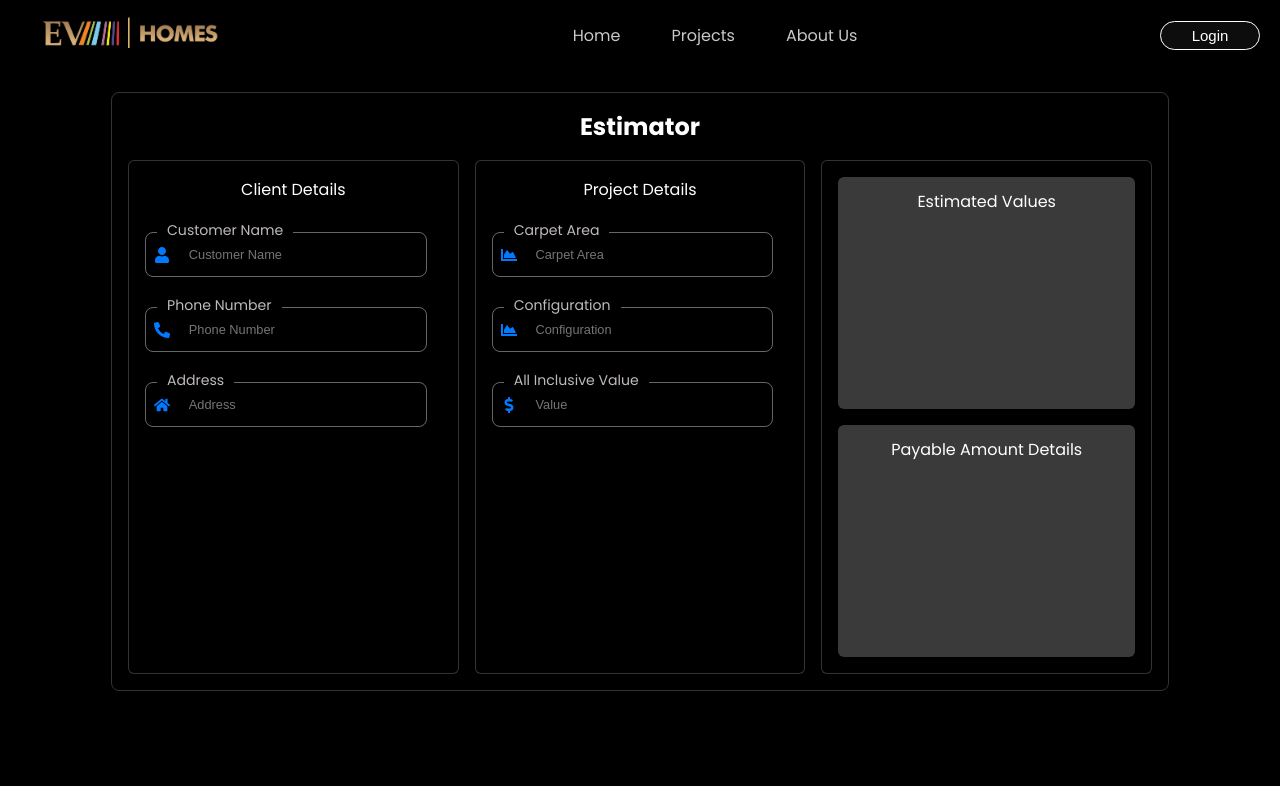
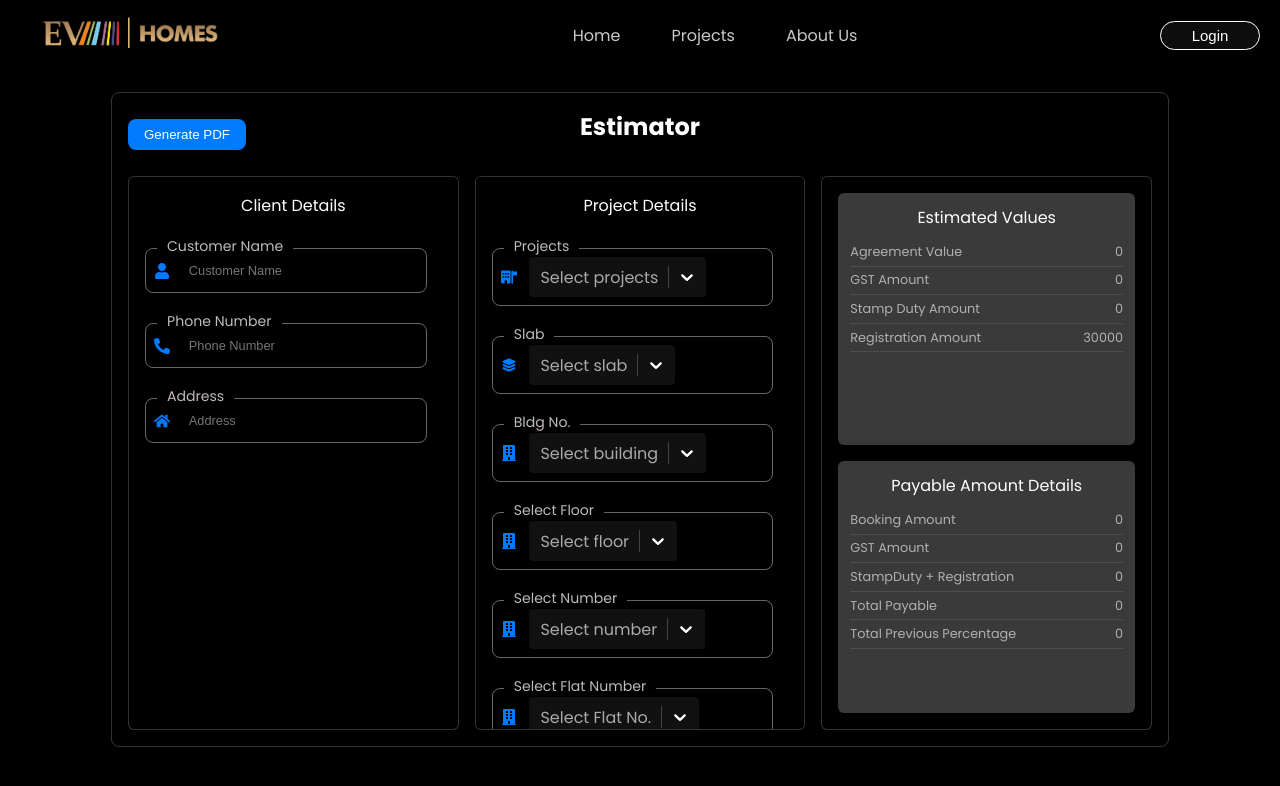
Before and after one commit to Tech2cool/ev-homes-web-next, a Next.js app: page /leads/estimate-generator in a window 1280 px wide. Shown: the top 786 px of the page. Built offline with nearby package versions, Linux system fonts and the light colour scheme.

Commit message:
estimator

```diff
--- /dev/null
+++ b/components/CustomSelect.js
@@ -0,0 +1,77 @@
+import React from "react";
+import Select from "react-select";
+import styles from "./EstimateGenerator/estimategenerator.module.css";
+
+const customStyles = {
+  control: (base, state) => ({
+    ...base,
+    minHeight: "40px",
+    backgroundColor: "#111",
+    borderColor: "transparent",
+    boxShadow: "none",
+    color: "#fff",
+  }),
+  input: (base) => ({
+    ...base,
+    color: "#fff",
+  }),
+  placeholder: (base) => ({
+    ...base,
+    color: "#aaa",
+  }),
+  singleValue: (base) => ({
+    ...base,
+    color: "#fff",
+  }),
+  menu: (base) => ({
+    ...base,
+    backgroundColor: "#222",
+    zIndex: 20,
+  }),
+  option: (base, { isSelected, isFocused }) => ({
+    ...base,
+    backgroundColor: isSelected ? "#007bff" : isFocused ? "#333" : "#222",
+    color: isSelected ? "#fff" : "#fff",
+    padding: "10px 12px",
+    cursor: "pointer",
+  }),
+  dropdownIndicator: (base) => ({
+    ...base,
+    color: "#fff",
+  }),
+  indicatorSeparator: (base) => ({
+    ...base,
+    backgroundColor: "#444",
+  }),
+};
+
+const CustomSelect = ({
+  id,
+  label,
+  icon: Icon,
+  options,
+  value,
+  onChange,
+  placeholder,
+}) => {
+  return (
+    <div className={styles.formControl}>
+      <label htmlFor={id}>{label}</label>
+      <div className={styles.inputWrapper}>
+        {Icon && <Icon className={styles.inputIcon} />}
+        <Select
+          id={id}
+          options={options}
+          value={value}
+          onChange={onChange}
+          placeholder={placeholder}
+          classNamePrefix="react-select"
+          closeMenuOnSelect={false}
+          styles={customStyles}
+        />
+      </div>
+    </div>
+  );
+};
+
+export default CustomSelect;
--- a/components/EstimateGenerator/Estimategenerator.js
+++ b/components/EstimateGenerator/Estimategenerator.js
@@ -7,8 +7,14 @@ import {
   FaHome,
   FaChartArea,
   FaDollarSign,
+  FaBuilding,
+  FaTag,
 } from "react-icons/fa";
-import Select from "react-select";
+import { FaBuildingFlag } from "react-icons/fa6";
+import { IoLayers } from "react-icons/io5";
+import { PiSealPercentFill } from "react-icons/pi";
+
+import CustomSelect from "../CustomSelect";
 
 const Estimategenerator = () => {
   const [customerName, setCustomerName] = useState("");
@@ -29,7 +35,11 @@ const Estimategenerator = () => {
 
   return (
     <div className={styles.container}>
+      <div className={styles.headerRow}>
+        <button className={styles.generateBtn}>Generate PDF</button>
         <div className={styles.heading}>Estimator</div>
+      </div>
+
       <div className={styles.sections}>
         <div className={styles.section}>
           <div className={styles.sectionHeader}>Client Details</div>
@@ -81,111 +91,66 @@ const Estimategenerator = () => {
         <div className={styles.section}>
           <div className={styles.sectionHeader}>Project Details</div>
 
-          {/* <div className={styles.formControl}>
-            <label htmlFor="projects">Projects</label>
-            <div className={styles.inputWrapper}>
-              <Select
+          <CustomSelect
             id="projects"
+            label="Projects"
+            icon={FaBuildingFlag}
             options={projectOptions}
             value={selectedProjects}
             onChange={setSelectedProjects}
-                placeholder="Select projects..."
-                classNamePrefix="react-select"
-                closeMenuOnSelect={false}
-                styles={{
-                  control: (base) => ({
-                    ...base,
-                    minHeight: "40px",
-                    borderColor: "#ccc",
-                    color: "black",
-                  }),
-                  input: (base) => ({
-                    ...base,
-                    color: "black",
-                  }),
-                  placeholder: (base) => ({
-                    ...base,
-                    color: "#666",
-                  }),
-                  singleValue: (base) => ({
-                    ...base,
-                    color: "black",
-                  }),
-                  multiValueLabel: (base) => ({
-                    ...base,
-                    color: "black",
-                  }),
-                  option: (base, { isSelected, isFocused }) => ({
-                    ...base,
-                    color: "black",
-                    backgroundColor: isSelected
-                      ? "#e6f3ff"
-                      : isFocused
-                      ? "#f0f0f0"
-                      : "white",
-                    padding: "10px 12px",
-                  }),
-                  menu: (base) => ({
-                    ...base,
-                    zIndex: 9999,
-                  }),
-                }}
+            placeholder="Select projects"
           />
-            </div>
-          </div> */}
 
-          {/* <div className={styles.formControl}>
-            <label htmlFor="projects">Slab</label>
-            <div className={styles.inputWrapper}>
-              <Select
-                id="projects"
+          <CustomSelect
+            id="slab"
+            label="Slab"
+            icon={IoLayers}
             options={projectOptions}
             value={selectedProjects}
             onChange={setSelectedProjects}
-                placeholder="Select projects..."
-                classNamePrefix="react-select"
-                closeMenuOnSelect={false}
-                styles={{
-                  control: (base) => ({
-                    ...base,
-                    minHeight: "40px",
-                    borderColor: "#ccc",
-                    color: "black",
-                  }),
-                  input: (base) => ({
-                    ...base,
-                    color: "black",
-                  }),
-                  placeholder: (base) => ({
-                    ...base,
-                    color: "#666",
-                  }),
-                  singleValue: (base) => ({
-                    ...base,
-                    color: "black",
-                  }),
-                  multiValueLabel: (base) => ({
-                    ...base,
-                    color: "black",
-                  }),
-                  option: (base, { isSelected, isFocused }) => ({
-                    ...base,
-                    color: "black",
-                    backgroundColor: isSelected
-                      ? "#e6f3ff"
-                      : isFocused
-                      ? "#f0f0f0"
-                      : "white",
-                    padding: "10px 12px",
-                  }),
-                  menu: (base) => ({
-                    ...base,
-                    zIndex: 9999,
-                  }),
-                }}
+            placeholder="Select slab"
           />
-            </div>
-          </div> */}
+
+          <CustomSelect
+            id="building"
+            label="Bldg No."
+            icon={FaBuilding}
+            options={projectOptions}
+            value={selectedProjects}
+            onChange={setSelectedProjects}
+            placeholder="Select building"
+          />
+
+          <CustomSelect
+            id="floor"
+            label="Select Floor"
+            icon={FaBuilding}
+            options={projectOptions}
+            value={selectedProjects}
+            onChange={setSelectedProjects}
+            placeholder="Select floor"
+          />
+
+          <CustomSelect
+            id="number"
+            label="Select Number"
+            icon={FaBuilding}
+            options={projectOptions}
+            value={selectedProjects}
+            onChange={setSelectedProjects}
+            placeholder="Select number"
+          />
+
+          <CustomSelect
+            id="flatNumber"
+            label="Select Flat Number"
+            icon={FaBuilding}
+            options={projectOptions}
+            value={selectedProjects}
+            onChange={setSelectedProjects}
+            placeholder="Select Flat No."
+          />
+
           <div className={styles.formControl}>
             <label htmlFor="address">Carpet Area </label>
             <div className={styles.inputWrapper}>
@@ -225,11 +190,76 @@ const Estimategenerator = () => {
               />
             </div>
           </div>
+
+          <CustomSelect
+            id="stampDuty"
+            label="Select Stamp Duty (%)"
+            icon={PiSealPercentFill}
+            options={projectOptions}
+            value={selectedProjects}
+            onChange={setSelectedProjects}
+            placeholder="Stamp duty %"
+          />
+
+          <CustomSelect
+            id="coupon"
+            label="Select Coupon"
+            icon={FaTag}
+            options={projectOptions}
+            value={selectedProjects}
+            onChange={setSelectedProjects}
+            placeholder="coupon"
+          />
         </div>
 
         <div className={`${styles.section} ${styles.sectionStacked}`}>
-          <div className={styles.innerSection}>Estimated Values</div>
-          <div className={styles.innerSection}>Payable Amount Details</div>
+          <div className={styles.innerSection}>
+            <div className={styles.sectionHeader}>Estimated Values</div>
+            <div className={styles.estimatedDetails}>
+              <div className={styles.estimatedRow}>
+                <span>Agreement Value</span>
+                <span>0</span>
+              </div>
+              <div className={styles.estimatedRow}>
+                <span>GST Amount</span>
+                <span>0</span>
+              </div>
+              <div className={styles.estimatedRow}>
+                <span>Stamp Duty Amount</span>
+                <span>0</span>
+              </div>
+              <div className={styles.estimatedRow}>
+                <span>Registration Amount</span>
+                <span>30000</span>
+              </div>
+            </div>
+          </div>
+
+          <div className={styles.innerSection}>
+            <div className={styles.sectionHeader}>Payable Amount Details</div>
+            <div className={styles.estimatedDetails}>
+              <div className={styles.estimatedRow}>
+                <span>Booking Amount</span>
+                <span>0</span>
+              </div>
+              <div className={styles.estimatedRow}>
+                <span>GST Amount</span>
+                <span>0</span>
+              </div>
+              <div className={styles.estimatedRow}>
+                <span>StampDuty + Registration</span>
+                <span>0</span>
+              </div>
+              <div className={styles.estimatedRow}>
+                <span>Total Payable</span>
+                <span>0</span>
+              </div>
+              <div className={styles.estimatedRow}>
+                <span>Total Previous Percentage</span>
+                <span>0</span>
+              </div>
+            </div>
+          </div>
         </div>
       </div>
     </div>
--- a/components/EstimateGenerator/estimategenerator.module.css
+++ b/components/EstimateGenerator/estimategenerator.module.css
@@ -15,6 +15,26 @@
   margin-bottom: 1rem;
 }
 
+
+.headerRow {
+  display: flex;
+  align-items: center;
+  justify-content: center;
+  position: relative;
+  margin-bottom: 1rem;
+}
+
+.generateBtn {
+  position: absolute;
+  left: 0;
+  padding: 8px 16px;
+  background-color: #007bff;
+  border: none;
+  border-radius: 8px;
+  color: white;
+  cursor: pointer;
+}
+
 .sections {
   display: flex;
   justify-content: space-between;
@@ -28,9 +48,24 @@
   padding: 1rem;
   border-radius: 6px;
   text-align: center;
-  height: 60vh;
-overflow-y: auto;
-scrollbar-width: none;
+  height: 65vh;
+  overflow-y: auto;
+
+  scrollbar-width: thin;
+  scrollbar-color: #888 #000;
+}
+
+.section::-webkit-scrollbar {
+  width: 4px;
+}
+
+.section::-webkit-scrollbar-thumb {
+  background-color: #888;
+  border-radius: 10px;
+}
+
+.section::-webkit-scrollbar-track {
+  background: #000;
 }
 
 .sectionStacked {
@@ -56,7 +91,6 @@ scrollbar-width: none;
   margin-top: 30px;
 }
 
-
 .inputWrapper {
   display: flex;
   align-items: center;
@@ -66,7 +100,7 @@ scrollbar-width: none;
 }
 
 .inputIcon {
-  color:#007bff;
+  color: #007bff;
   margin-right: 1vw;
 }
 
@@ -79,7 +113,6 @@ scrollbar-width: none;
   background: transparent;
   color: white;
 }
-
 
 .formControl textarea {
   padding: 1vw;
@@ -96,7 +129,7 @@ scrollbar-width: none;
 }
 
 .formControl select {
-  padding: 5px;
+  padding: 12px;
   font-size: 1vw;
   background-color: black;
   color: white;
@@ -107,6 +140,34 @@ scrollbar-width: none;
   font-size: 1vw;
 }
 
-.estimateHeaders{
-  align-items: left;
+.estimatedDetails {
+  display: flex;
+  flex-direction: column;
+  gap: 0rem;
+  margin-top: 0.5rem;
 }
+
+.estimatedRow {
+  display: flex;
+  justify-content: space-between;
+  /* color: white; */
+  color: rgba(255, 255, 255, 0.6);
+  font-size: 1vw;
+  padding: 0.3rem 0;
+  border-bottom: 1px solid rgba(255, 255, 255, 0.1);
+}
+
+.stickyProgressBarWrapper {
+  position: sticky;
+  top: 0;
+  z-index: 100;
+  background-color: white;
+  padding: 4px 0;
+}
+
+.progressBar {
+  height: 4px;
+  background: linear-gradient(to right, #00c6ff, #0072ff);
+  border-radius: 4px;
+  transition: width 0.3s ease-in-out;
+}
--- a/next.config.mjs
+++ b/next.config.mjs
@@ -4,8 +4,8 @@ const nextConfig = {
     return [
       {
         source: "/api/:path*",
-        destination: "http://localhost:8082/:path*", // Proxy to Express API
-        // destination: "https://api.evhomes.tech/:path*", // Proxy to Express API
+        // destination: "http://localhost:8082/:path*", // Proxy to Express API
+        destination: "https://api.evhomes.tech/:path*", // Proxy to Express API
       },
     ];
   },
```
Also changed, not shown: components/Dialogs/Editleaddetailsdialog.js (+4 -4 lines), components/Dialogs/assigndialog.module.css (+0 -9 lines), components/Dialogs/editleaddetailsdialog.module.css (+9 -0 lines). Lines whose indentation alone changed are shown as unchanged.
